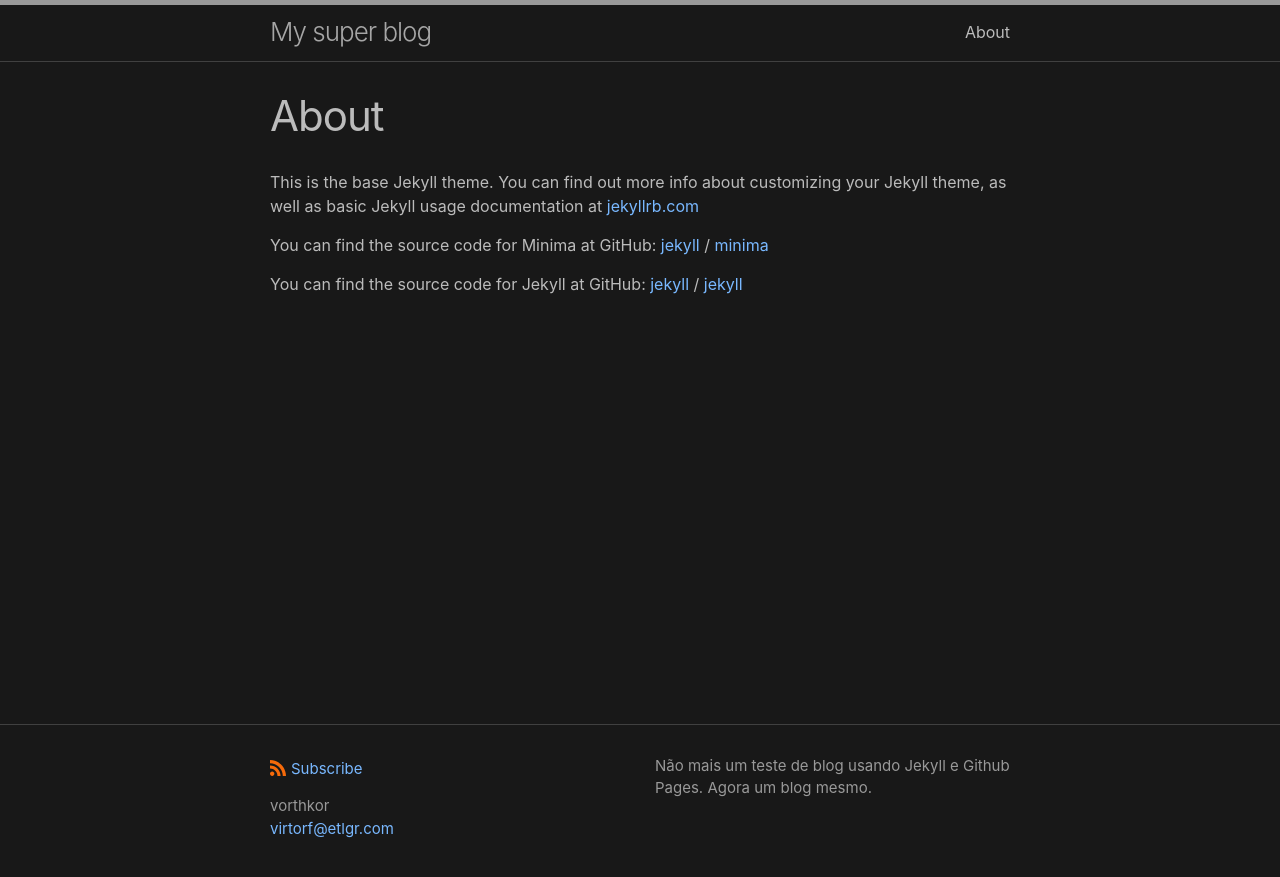
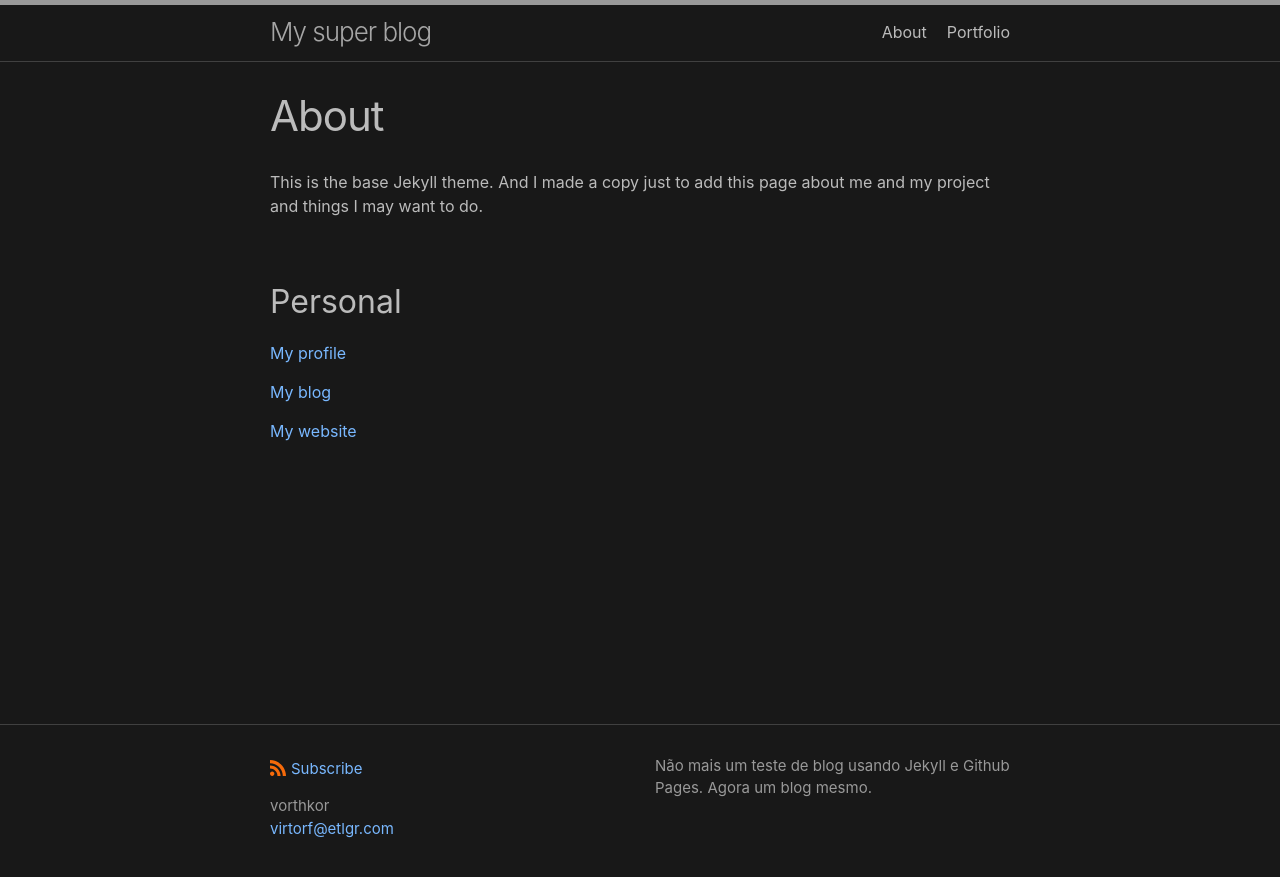
Before and after one commit to vorthkor/victao-blog, a Jekyll site: the page built from about.md, in a window 1280 px wide. Shown: the top 877 px of the page. Built offline with Jekyll 4.4.1, drawn with Linux system fonts in a browser that asks for light colours.

```diff
--- a/_config.yml
+++ b/_config.yml
@@ -16,6 +16,10 @@ social_links:
 # Build settings
 theme: minima
 
+header_pages:
+  - about.md
+  - portfolio.md
+
 plugins:
  - jekyll-feed
  - jekyll-seo-tag
--- a/about.md
+++ b/about.md
@@ -4,15 +4,13 @@ title: About
 permalink: /about/
 ---
 
-This is the base Jekyll theme. You can find out more info about customizing your Jekyll theme, as well as basic Jekyll usage documentation at [jekyllrb.com](https://jekyllrb.com/)
-
-You can find the source code for Minima at GitHub:
-[jekyll][jekyll-organization] /
-[minima](https://github.com/jekyll/minima)
-
-You can find the source code for Jekyll at GitHub:
-[jekyll][jekyll-organization] /
-[jekyll](https://github.com/jekyll/jekyll)
+This is the base Jekyll theme. And I made a copy just to add this page about me and my project and things I may want to do.
 
 
-[jekyll-organization]: https://github.com/jekyll
+## Personal
+
+[My profile](https://github.com/vorthkor)
+
+[My blog](https://vorthkor.github.io/victao-blog/)
+
+[My website](https://vorthkor.github.io/wikitao/)
```
Also changed, not shown: _posts/2021-10-27-second.md (added, +10 -0 lines), index.md (+1 -2 lines), portfolio.md (added, +14 -0 lines).
